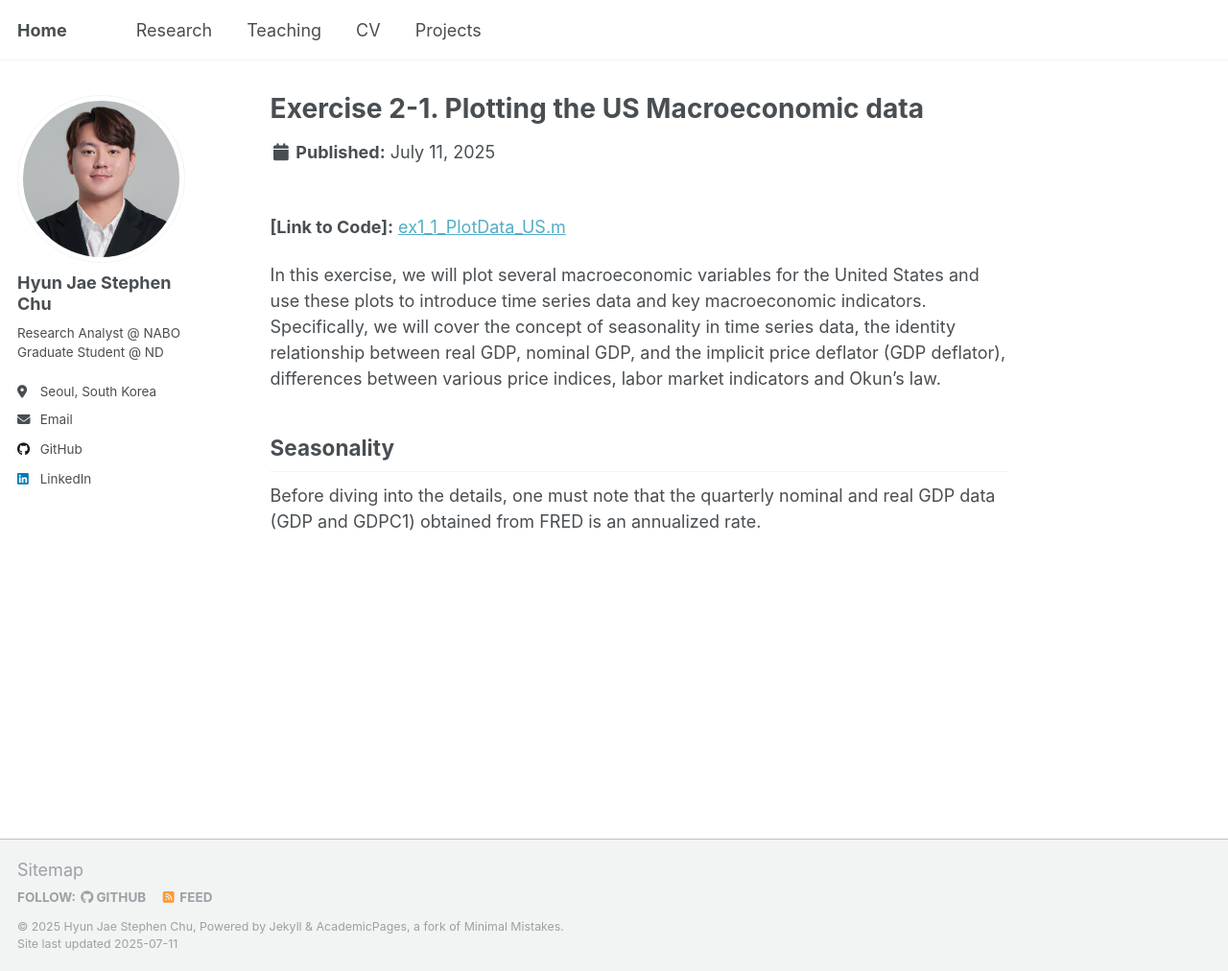
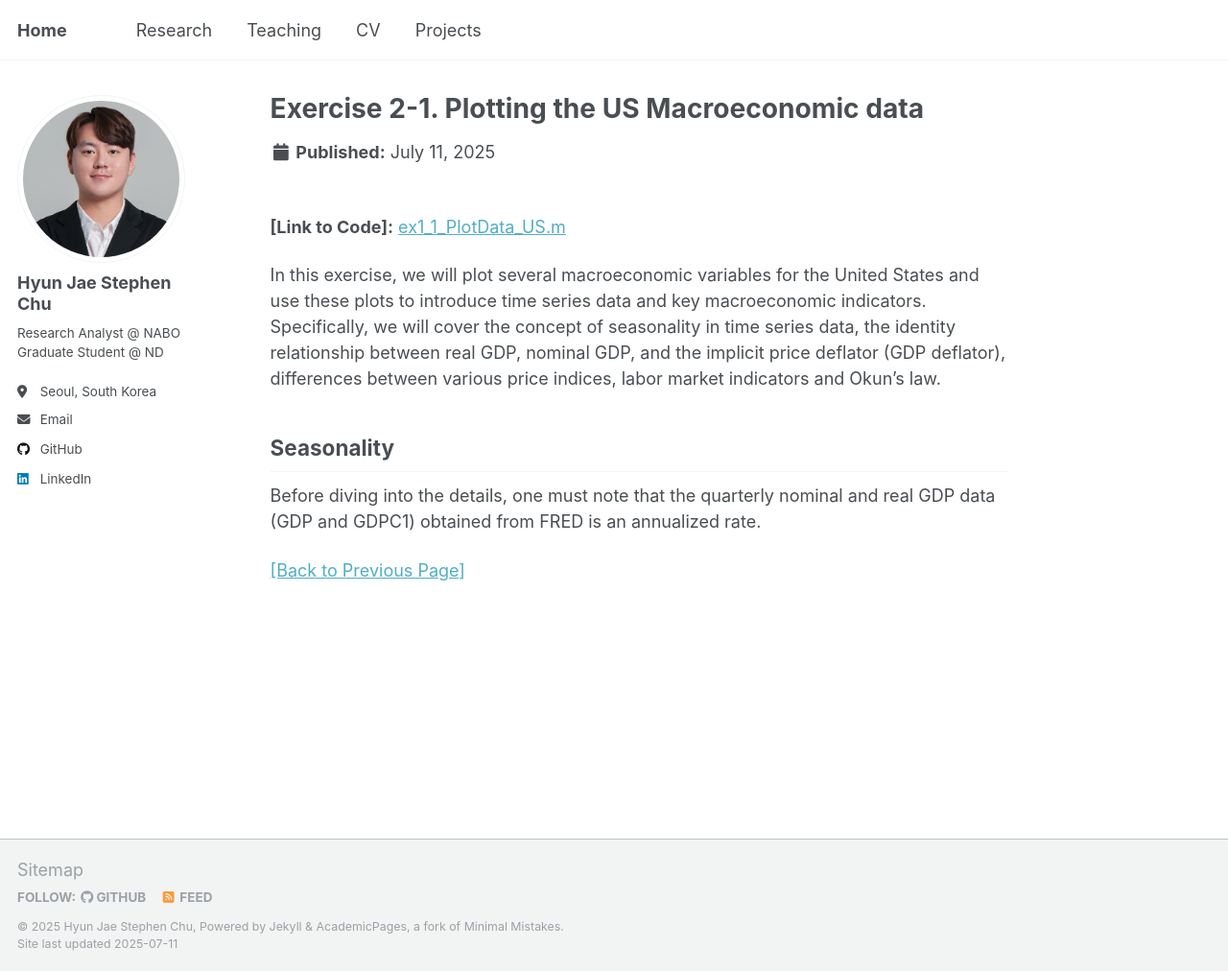
Before and after one commit to hjchu95/hjchu95.github.io, a Jekyll site: the page built from _projects/TS_Package/exercise2-1.md, in a window 1280 px wide and 1012 px high. Shown: the whole window at 96% size. Built offline with Jekyll 4.4.1, drawn with Linux system fonts in a browser that asks for light colours.

Commit message:
Update exercise2-1.md

```diff
--- a/_projects/TS_Package/exercise2-1.md
+++ b/_projects/TS_Package/exercise2-1.md
@@ -12,3 +12,6 @@ In this exercise, we will plot several macroeconomic variables for the United St
 
 ## Seasonality
 Before diving into the details, one must note that the quarterly nominal and real GDP data (GDP and GDPC1) obtained from FRED is an annualized rate.
+
+
+[[Back to Previous Page]]({{ "/projects/TS_Package_MATLAB" | relative_url }})
```
